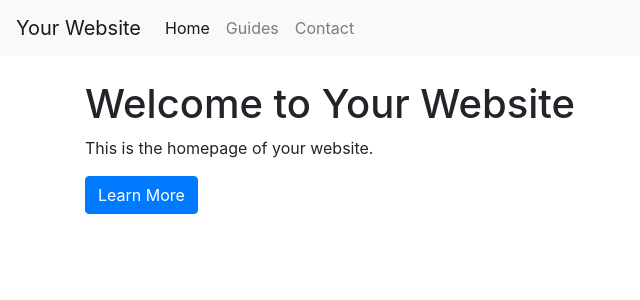
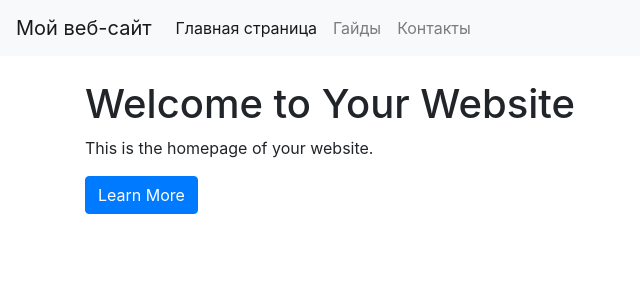
Before and after one commit to Catnap431/codespaces-flask1314, a Flask app: page / in a window 1280 px wide. Shown: the top 300 px of the page, without its empty margins (0-640 px from the left). Run offline with Flask 3, Linux system fonts and the light colour scheme; some libraries are stand-ins or nearby versions.

Commit message:
5 этап проекта (изменение)

```diff
--- a/app.py
+++ b/app.py
@@ -21,6 +21,6 @@ def add_guide():
         file.save('path/to/save/file/' + file.filename)
         return redirect(url_for('home'))
     return render_template('add_guide.html')
-if (__name__) == 'main':
+if (__name__) == '__main__':
 
     app.run(debug=True)
--- a/templates/home.html
+++ b/templates/home.html
@@ -8,20 +8,20 @@
 </head>
 <body>
     <nav class="navbar navbar-expand-lg navbar-light bg-light">
-        <a class="navbar-brand" href="#">Your Website</a>
+        <a class="navbar-brand" href="#">Мой веб-сайт</a>
         <button class="navbar-toggler" type="button" data-toggle="collapse" data-target="#navbarNav" aria-controls="navbarNav" aria-expanded="false" aria-label="Toggle navigation">
             <span class="navbar-toggler-icon"></span>
         </button>
         <div class="collapse navbar-collapse" id="navbarNav">
             <ul class="navbar-nav">
                 <li class="nav-item active">
-                    <a class="nav-link" href="#">Home</a>
+                    <a class="nav-link" href="#">Главная страница</a>
                 </li>
                 <li class="nav-item">
-                    <a class="nav-link" href="#">Guides</a>
+                    <a class="nav-link" href="#">Гайды</a>
                 </li>
                 <li class="nav-item">
-                    <a class="nav-link" href="#">Contact</a>
+                    <a class="nav-link" href="#">Контакты</a>
                 </li>
             </ul>
         </div>
```
